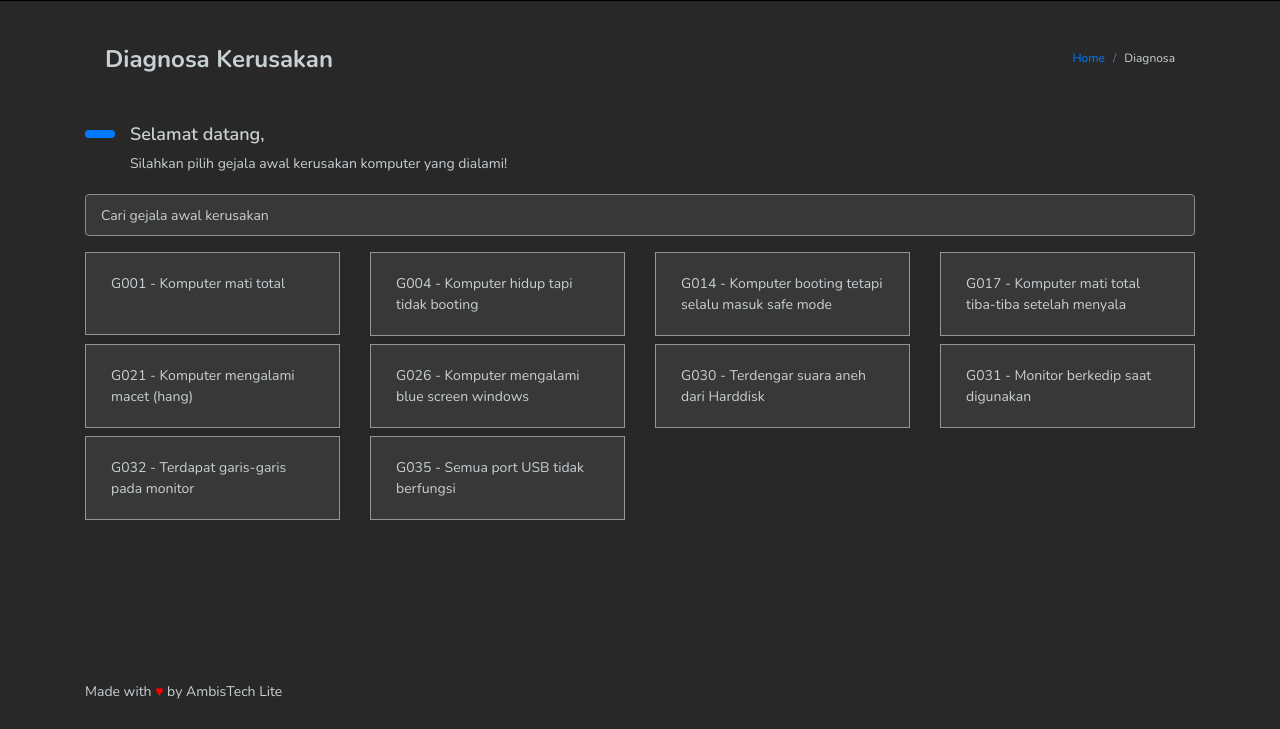
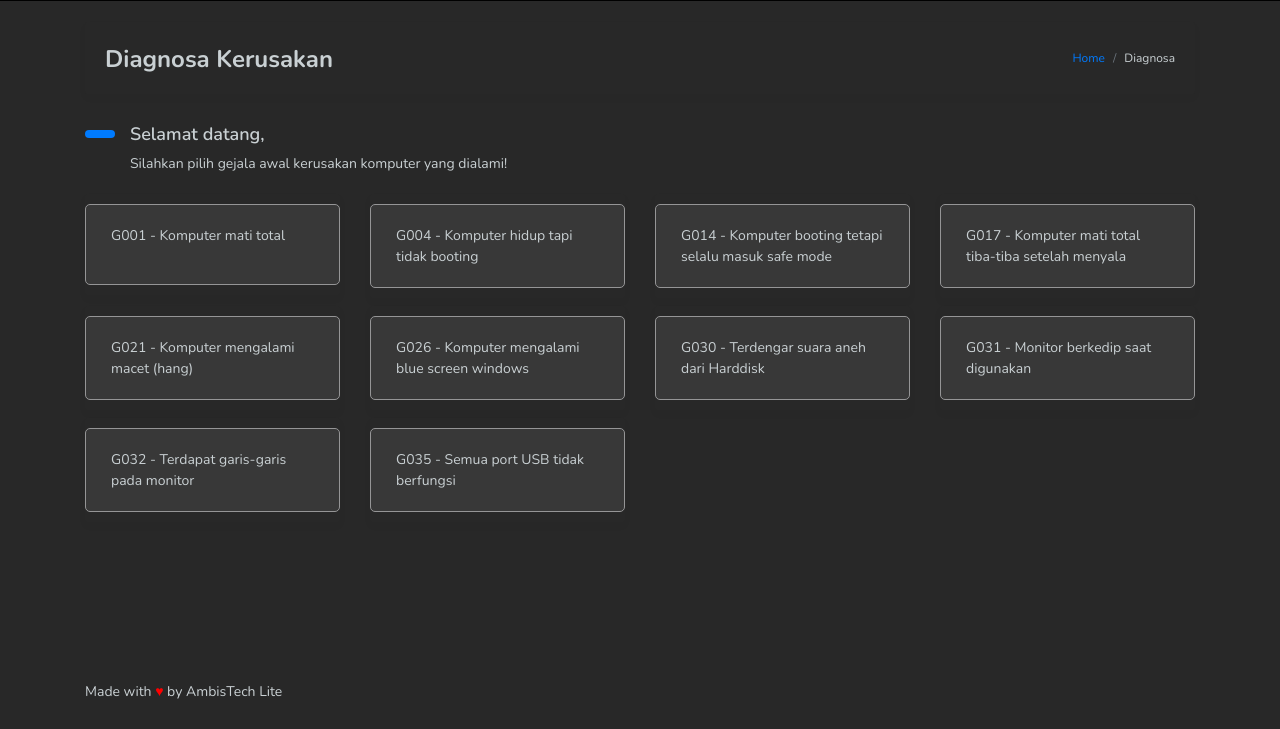
Before and after one commit to krisnamic/Expert-Fix-Me, a CodeIgniter app: page /database/index.php/konsultasi/index in a window 1280 px wide. Shown: the part 71-800 px from the top of the page. Run offline with CodeIgniter, Linux system fonts and the light colour scheme; data comes from the database, SQL or seed files in the repository; some libraries are stand-ins or nearby versions.

Commit message:
fix diagnosa page

```diff
--- a/application/views/home/konsultasi/index.php
+++ b/application/views/home/konsultasi/index.php
@@ -10,7 +10,7 @@
 	<div id="awal" class="section-body">
 		<h2 class="section-title">Selamat datang,</h2>
 		<p class="section-lead">Silahkan pilih gejala awal kerusakan komputer yang dialami!</p>
-		<input type="text" class="form-control mb-3" placeholder="Cari gejala awal kerusakan">
+		<!-- <input type="text" class="form-control mb-3" placeholder="Cari gejala awal kerusakan"> -->
 
 		<div class="row">
 			<?php foreach($gejala as $row): ?>
--- a/assets/css/style.css
+++ b/assets/css/style.css
@@ -809,6 +809,9 @@ select.form-control:not([size]):not([multiple]) {
 .card .card-body {
 	padding-top: 20px;
 	padding-bottom: 20px;
+	border-radius: 5px;
+	margin-top: 10px;
+	margin-bottom: 10px;
 }
 .card .card-body .section-title {
 	margin: 30px 0 10px 0;
```
